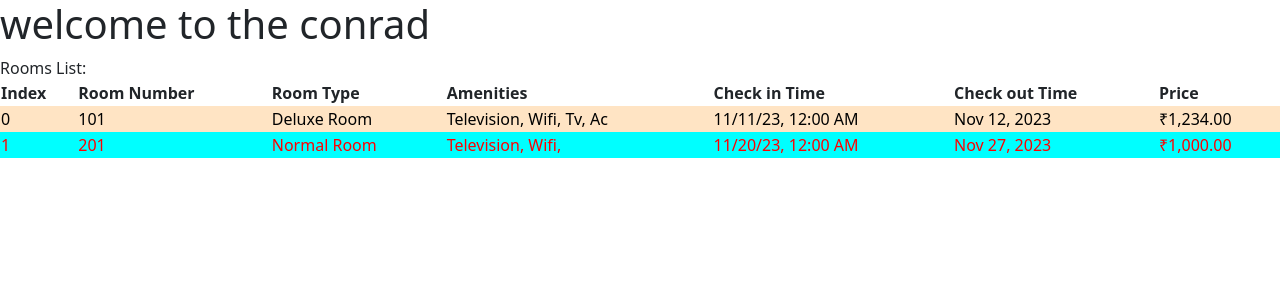
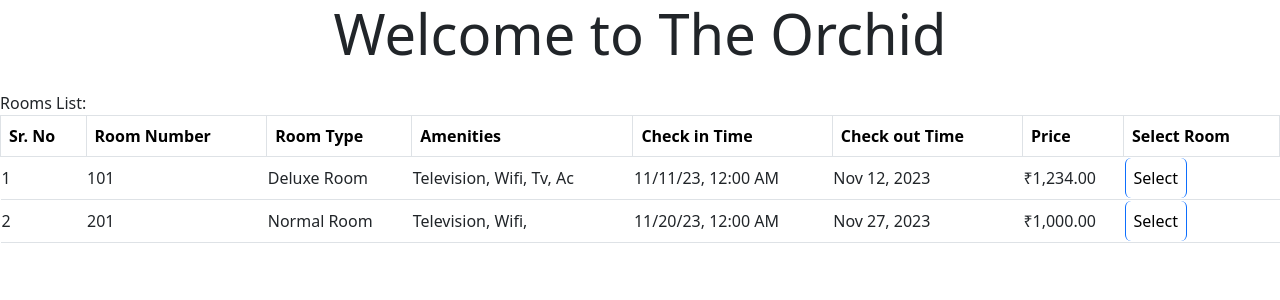
Before and after one commit to shubhambodane/hotelinventoryapp, an Angular app: page / in a window 1280 px wide. Shown: the top 300 px of the page. Built offline with nearby package versions, Linux system fonts and the light colour scheme.

Commit message:
added rooms-list component and implemented intercomponent communication

```diff
--- /dev/null
+++ b/src/app/rooms/rooms-list/rooms-list.component.html
@@ -0,0 +1,27 @@
+Rooms List:
+<table class="table table-striped table-bordered table-hover">
+    <thead class="thead-dark">
+        <tr>
+            <th>Sr. No</th>
+            <th>Room Number</th>
+            <th>Room Type</th>
+            <th>Amenities</th>
+            <th>Check in Time</th>
+            <th>Check out Time</th>
+            <th>Price</th>
+            <th>Select Room</th>
+        </tr>
+    </thead>
+    <tr *ngFor="let room of rooms; let e=even; let o = odd; let i =index;">
+        <td>{{ i + 1}}</td>
+        <td>{{ room.roomNumber}}</td>
+        <td>{{ room.roomType}}</td>
+        <td>{{ room.amenities | titlecase}}</td>
+        <td>{{ room.checkinTime | date : 'short' }}</td>
+        <td>{{ room.checkoutTime | date }}</td>
+        <td>{{ room.price | currency : 'INR'}}</td>
+        <td>
+            <button class="btn btn-primary" (click)="selectRoom(room)">Select</button>
+        </td>
+    </tr>
+</table>
--- /dev/null
+++ b/src/app/rooms/rooms-list/rooms-list.component.ts
@@ -0,0 +1,20 @@
+import { Component, EventEmitter, Input, Output } from '@angular/core';
+import { RoomList } from '../rooms';
+import { CommonModule } from '@angular/common';
+
+@Component({
+  selector: 'app-rooms-list',
+  standalone: true,
+  imports: [CommonModule],
+  templateUrl: './rooms-list.component.html',
+  styleUrl: './rooms-list.component.scss',
+})
+export class RoomsListComponent {
+  @Input() rooms: RoomList[] = [];
+
+  @Output() selectedRoom = new EventEmitter<RoomList>();
+
+  selectRoom(room: RoomList): void {
+    this.selectedRoom.emit(room);
+  }
+}
--- a/src/app/rooms/rooms.component.html
+++ b/src/app/rooms/rooms.component.html
@@ -1,34 +1,6 @@
-<h1> welcome to {{hotelName}}</h1>
-<!-- <div [hidden]="hideRooms">
-    Number of Rooms:
-    <div [innerText]="numberOfRooms"></div>
-</div> -->
-
-<!-- {{ rooms?.availableRooms ?? 'No rooms'}} -->
-
+<h1 class="display-4 text-center mb-4"> Welcome to {{hotelName}}</h1>
+<div *ngIf="selectedRoom">{{ selectedRoom | json}}</div>
 <div *ngIf="rooms.availableRooms > 0 ">
-    Rooms List:
-    <table class="table">
-        <tr>
-            <th>Index</th>
-            <th>Room Number</th>
-            <th>Room Type</th>
-            <th>Amenities</th>
-            <th>Check in Time</th>
-            <th>Check out Time</th>
-            <th>Price</th>
-        </tr>
-        <tr [ngClass]=" e ? 'even' : 'odd'" *ngFor="let room of roomList; let e=even; let o = odd; let i =index;">
-            <!-- <td>{{ e ? "Even": "Odd"}}</td> -->
-            <td>{{ i }}</td>
-            <td>{{ room.roomNumber}}</td>
-            <td>{{ room.roomType}}</td>
-            <td>{{ room.amenities | titlecase}}</td>
-            <td>{{ room.checkinTime | date : 'short' }}</td>
-            <td>{{ room.checkoutTime | date }}</td>
-            <td>{{ room.price | currency : 'INR'}}</td>
-        </tr>
-    </table>
+    <app-rooms-list [rooms]="roomList" (selectedRoom)="selectRoom($event)">
+    </app-rooms-list>
 </div>
-
-<!-- <button (click)="toggle()">Toggle</button> -->
--- a/src/app/rooms/rooms.component.ts
+++ b/src/app/rooms/rooms.component.ts
@@ -1,19 +1,21 @@
-import { Component } from '@angular/core';
+import { Component, OnInit } from '@angular/core';
 import { Room, RoomList } from './rooms';
 import { CommonModule } from '@angular/common';
+import { RoomsListComponent } from './rooms-list/rooms-list.component';
 
 @Component({
   selector: 'app-rooms',
   standalone: true,
-  imports: [CommonModule],
+  imports: [CommonModule, RoomsListComponent],
   templateUrl: './rooms.component.html',
   styleUrl: './rooms.component.scss',
 })
-export class RoomsComponent {
-  hotelName = 'the conrad';
+export class RoomsComponent implements OnInit {
+  hotelName = 'The Orchid';
   numberOfRooms = 8;
 
   hideRooms = false;
+  selectedRoom: RoomList | undefined;
 
   rooms: Room = {
     totalRooms: 20,
@@ -21,7 +23,10 @@
     bookedRooms: 5,
   };
 
-  roomList: RoomList[] = [
+  roomList: RoomList[] = [];
+
+  ngOnInit(): void {
+    this.roomList = [
       {
         roomNumber: 101,
         roomType: 'Deluxe Room',
@@ -41,8 +46,14 @@
         photos: 'test1',
       },
     ];
+  }
 
   toggle() {
     this.hideRooms = !this.hideRooms;
   }
+
+  selectRoom(room: RoomList) {
+    this.selectedRoom = room;
+    console.log(room);
   }
+}
```
Lines whose indentation alone changed are shown as unchanged.
